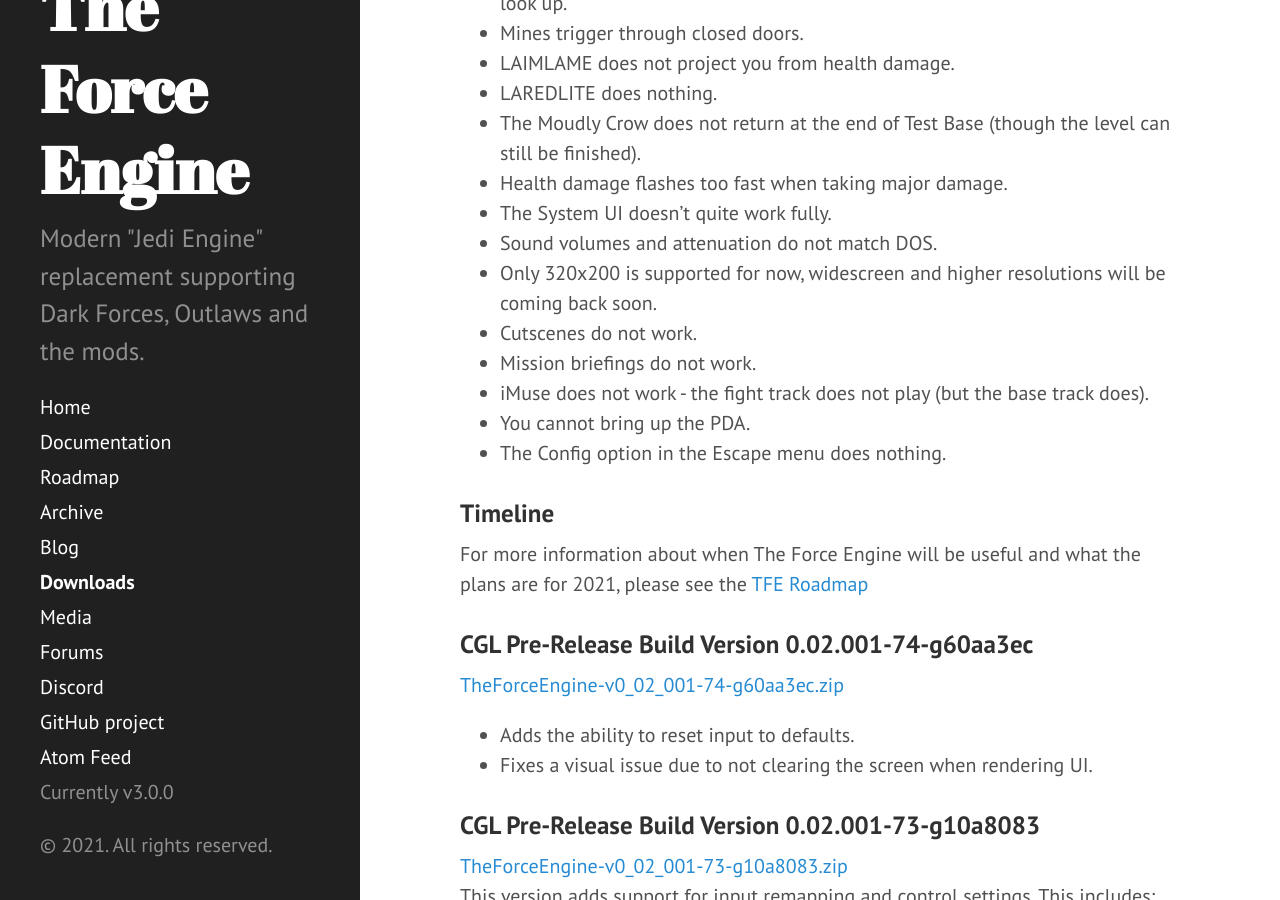
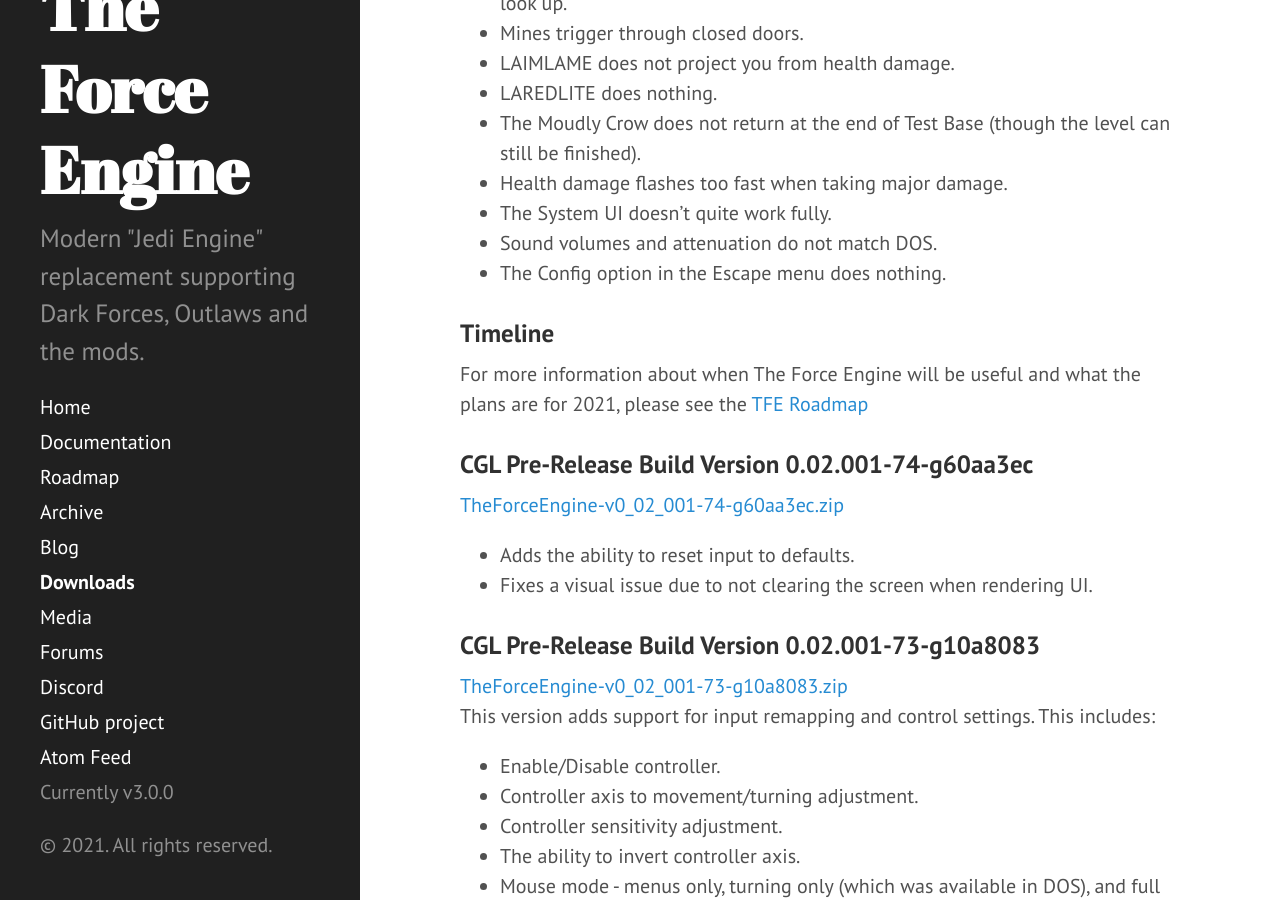
Before and after one commit to TheForceEngine/TheForceEngine.github.io, a Jekyll site: the page built from downloads.md, in a window 1280 px wide and 900 px high, scrolled down 725 px. Built offline with Jekyll 4.4.1, drawn with Linux system fonts in a browser that asks for light colours.

Commit message:
Update downloads.md

```diff
--- a/downloads.md
+++ b/downloads.md
@@ -26,11 +26,6 @@
 * Health damage flashes too fast when taking major damage.
 * The System UI doesn't quite work fully.
 * Sound volumes and attenuation do not match DOS.
-* Only 320x200 is supported for now, widescreen and higher resolutions will be coming back soon.
-* Cutscenes do not work.
-* Mission briefings do not work.
-* iMuse does not work - the fight track does not play (but the base track does).
-* You cannot bring up the PDA.
 * The Config option in the Escape menu does nothing.
 
 ### Timeline
```
